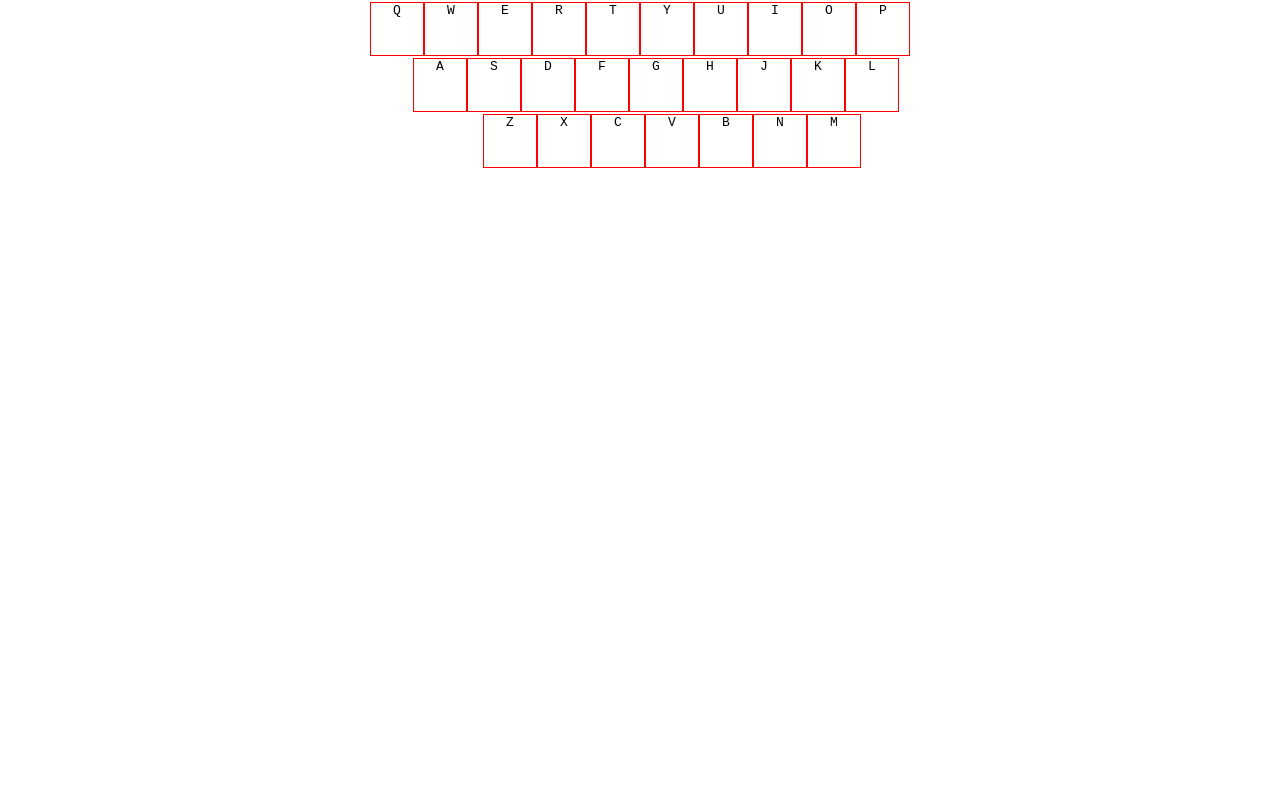
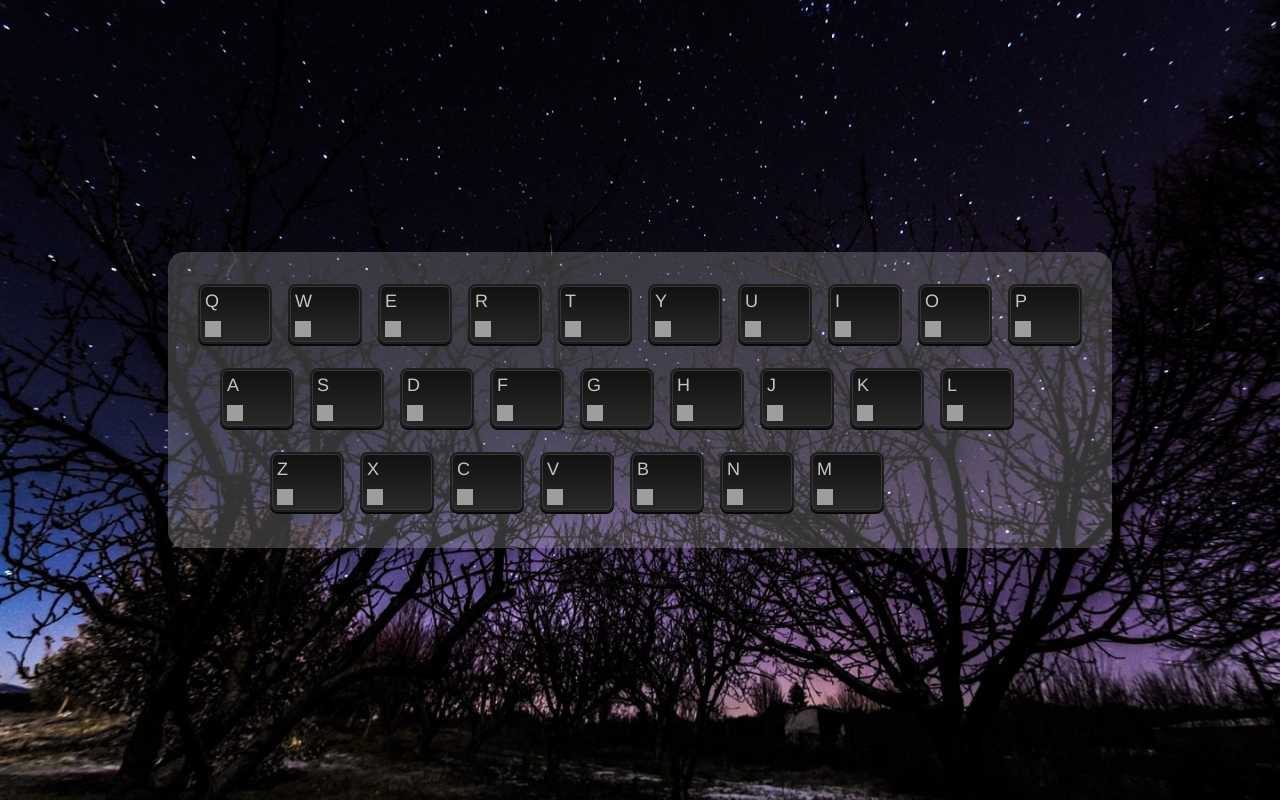
Before and after one commit to DobbyKimmy/nav-demo, a plain HTML site: page index.html in a window 1280 px wide. Drawn offline with Linux system fonts and the light colour scheme; grey boxes are pictures that could not be loaded.

Commit message:
nav-demo commit

```diff
--- a/index.html
+++ b/index.html
@@ -2,64 +2,134 @@
 <html lang="en">
 <head>
     <meta charset="UTF-8">
-    <title>我的导航</title>
+    <title>我的网址导航</title>
     <link rel="stylesheet" href="./style.css">
 </head>
 <body>
-    <header></header>
-    <main id="main">
-        <div id="wrapper" class="wrapper">
+    <main id="main"></main>
+    <script>
+        // 初始化
+        var init = init();
+        var keys = init.keys;
+        var hash = init.hash;
+        // 生成键盘
+        createKeyboard(keys,hash);
+        /*========================================*/
+        //keypress
+        document.onkeypress = function (keypress) {
+            window.open('http://'+hash[keypress.key],'_blank');
+        }
 
-        </div>
-    </main>
-    <footer></footer>
-    <script>
+        // func:在父标签中添加子标签
+        function appendChild(fatherTag,childTag) {
+            fatherTag.appendChild(childTag);
+        }
+        // func:在标签中指定contentText
+        function innerText(tag,textContent) {
+            tag.textContent = textContent;
+        }
+        // func:在标签中创建id
+        function creatId(tag,idName) {
+            tag.id = idName;
+        }
+        // func:在标签中创建类名
+        function creatClass(tag,className){
+            tag.className = className;
+        }
+        // func:创建标签
+        function createTag(tagName) {
+            var element = document.createElement(tagName);
+            return element;
+        }
+        // func: init
+        function init() {
+            // 初始化键盘所有的键，及键所对应的hash
             var keys = {
                 0:{0:'q',1:'w',2:'e',3:'r',4:'t',5:'y',6:'u',7:'i',8:'o',9:'p',length:10},
-            1:{0:'a',1:'s',2:'d',3:'f',4:'g',5:'h',6:'j',7:'k',8:'l',length:9},
+                1:{0:'a',1:'s',2:'d',3:'f',4:'g',5:'h',6:'j',7:'k',8:'l',length: 9},
                 2:{0:'z',1:'x',2:'c',3:'v',4:'b',5:'n',6:'m',length:7},
                 length:3
             }
             var hash = {
-           q:'qq.com',
-           w:'weibo.com',
+                q:'www.qq.com',
+                w:'www.weibo.com',
                 e:'ele.me',
-           r:'renren.com',
-           t:'tianya.com',
+                r:'www.renren.com',
+                t:'www.tudou.com',
                 y:'youtube.com',
-           u:'ubuntu.com',
+                u:'www.ubuntu.com',
                 i:'iqiyi.com',
                 o:'opera.com',
-           p:undefined,
-           a:'alibaba.com',
-           z:'zhihu.com',
-           m:'mukewang.com'
+                p:'www.python.org',
+                a:'www.apple.com/cn',
+                s:'www.sohu.com',
+                d:'www.douyu.com',
+                f:'fanyi.youdao.com',
+                g:'www.google.com',
+                h:'nba.hupu.com',
+                j:'www.jd.com',
+                k:'www.kakaocorp.com',
+                l:'www.lol.com',
+                z:'www.zhihu.com',
+                x:'www.mi.com',
+                c:'www.china.com',
+                v:'www.vivo.com.cn',
+                b:'www.bilibili.com',
+                n:'www.naver.com',
+                m:'www.imooc.com',
+                length:26
             }
-       var hashInLocalStorage = JSON.parse(localStorage.getItem('zzz')||'null')
+            var hashInLocalStorage = JSON.parse(localStorage.getItem('newDomain')||'null');
             if(hashInLocalStorage){
-            hash = hashInLocalStorage
+                hash = hashInLocalStorage;
             }
+            return {
+                keys:keys,hash:hash
+            }
+        }
+        // 创建键盘
+        function createKeyboard(keys,hash) {
+            var wrapper = createTag('div');
+            creatClass(wrapper,'wrapper');
+            appendChild(main,wrapper);
+            var inner = createTag('div');
+            creatClass(inner,'inner');
+            appendChild(wrapper,inner);
             for(var i=0;i<keys.length;i++){
-           keyRow = document.createElement('div')
+                var div = createTag('div');
                 for(var j=0;j<keys[i].length;j++){
-               keyboard = document.createElement('kbd')
-               keyboard.textContent = keys[i][j]
-               btn = document.createElement('button')
-               btn.textContent = 'E'
-               btn.id = keys[i][j]
+                    var kbd = createTag('kbd');
+                    creatClass(kbd,'letters');
+                    var span = createTag('span');
+                    creatClass(span,keys[i][j]);
+                    innerText(span,keys[i][j]);
+                    var btn = createTag('button');
+                    innerText(btn,'e');
+                    creatId(btn,keys[i][j]);
                     btn.onclick = function(click){
-                   editContent = prompt("请输入一个网址")
-                   hash[click.target.id] = editContent
-                   localStorage.setItem('zzz',JSON.stringify(hash))
+                        var domain = prompt("Please enter a domain");
+                        hash[click.target.id] = domain;
+                        click.target.previousElementSibling.src = 'http://'+domain+'/favicon.ico';
+                        localStorage.setItem('newDomain',JSON.stringify(hash));
                     }
-               keyboard.appendChild(btn)
-               keyRow.appendChild(keyboard)
+
+                    var favicon = createTag('img');
+                    if(hash[keys[i][j]]){
+                        favicon.src = 'http://'+hash[keys[i][j]]+'/favicon.ico';
+                    }else{
+                        favicon.src = '//i.loli.net/2017/11/10/5a05afbc5e183.png';
                     }
-           wrapper.appendChild(keyRow)
+                    favicon.onerror = function(error){
+                        error.target.src = '//i.loli.net/2017/11/10/5a05afbc5e183.png';
                     }
-       document.onkeypress = function (keypress) {
-           key = keypress.key
-           window.open('http://'+hash[key],'_blank')
+
+                    appendChild(kbd,favicon);
+                    appendChild(kbd,btn);
+                    appendChild(kbd,span)
+                    appendChild(div,kbd);
+                }
+                appendChild(inner,div);
+            }
         }
     </script>
 </body>
--- a/style.css
+++ b/style.css
@@ -3,31 +3,66 @@
     margin: 0;
 }
 #main{
-    text-align: center;
+    display: flex;
+    align-items: center;
+    justify-content: center;
+    height: 100vh;
+    background: gray url("./wallhaven-162218-min.jpg") no-repeat center center;
+    background-size: cover;
 }
-#wrapper{
+.wrapper{
+    background: rgba(255,255,255,0.2);
+    border-radius: 16px;
+}
+.inner{
+    margin: 22px;
+}
+.wrapper div:nth-child(2){
+    margin-left: 22px;
+}
+.wrapper div:nth-child(3){
+    margin-left: 72px;
+}
+.wrapper div kbd.letters{
+    display: inline-block;
+    width: 68px;
+    height: 54px;
+    margin: 12px 10px;
+    border: 1px solid #373737;
+    border-radius: 6px;
+    background: linear-gradient(to bottom, #111111 0%,#292929 100%);
+    box-shadow: 0 0 0 1px #1A1B1C,0 0 0 2px #1F2020,0 2px 0 2px #080808;
+    font-size: 18px;
+    color: #C5C5C5;
+    text-transform: uppercase;
+    font-size: 18px;
+    font-family: Helvetica;
+    position: relative;
+}
+.wrapper div kbd.letters span{
+    position: absolute;
+    left: 4px;
+    top: 4px;
+}
+.wrapper div kbd.letters button{
+    width: 18px;
+    height: 18px;
+    border-radius: 3px;
+    background: linear-gradient(to bottom, #fbfbfb 0%,#9f9c96 100%);
+    color: #FFFFFF;
+    display: none;
+    position: absolute;
+    right: 4px;
+    bottom: 4px;
+}
+.wrapper div kbd.letters:hover button{
     display: inline-block;
 }
-#wrapper div:nth-child(2){
-    margin-left: 2em;
+.wrapper div kbd.letters img{
+    position: absolute;
+    display: inline-block;
+    height: 16px;
+    width: 16px;
+    left: 4px;
+    bottom: 4px;
 }
-#wrapper div:nth-child(3){
-    margin-left: 4em;
-}
-#wrapper div kbd{
-    text-transform: uppercase;
-    display: inline-block;
-    width: 4em;
-    height: 4em;
-    border: 1px solid red;
-    position: relative;
-}
-#wrapper div kbd button{
-    position: absolute;
-    right: 0;
-    bottom: 0;
-    display: none;
-}
-#wrapper div kbd:hover button{
-    display: inline-block;
-}
```
Also changed, not shown: naruto-min (1).jpg (added), naruto.jpg (added), red-min.jpg (added), red.jpg (added), wallhaven-162218-min.jpg (added), wallhaven-162218.jpg (added), 2 other files. Lines whose indentation alone changed are shown as unchanged.
